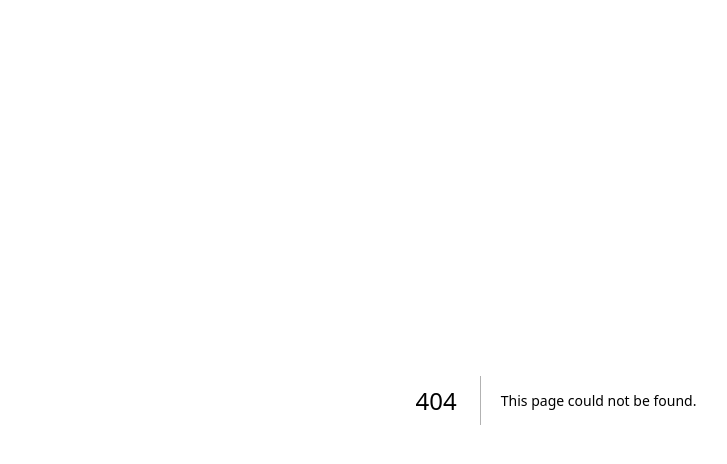
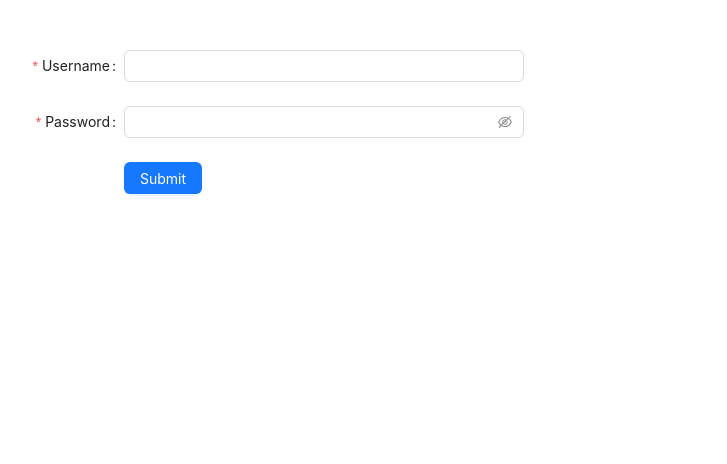
Before and after one commit to philevohoang991989/next-template, a Next.js app: page /login in a window 1280 px wide. Before the commit this address had no page. Shown: the top 464 px of the page, without its empty margins (84-811 px from the left). Built offline with nearby package versions, Linux system fonts and the light colour scheme.

Commit message:
init code

```diff
--- a/src/app/globals.css
+++ /dev/null
@@ -1,107 +0,0 @@
-:root {
-  --max-width: 1100px;
-  --border-radius: 12px;
-  --font-mono: ui-monospace, Menlo, Monaco, 'Cascadia Mono', 'Segoe UI Mono',
-    'Roboto Mono', 'Oxygen Mono', 'Ubuntu Monospace', 'Source Code Pro',
-    'Fira Mono', 'Droid Sans Mono', 'Courier New', monospace;
-
-  --foreground-rgb: 0, 0, 0;
-  --background-start-rgb: 214, 219, 220;
-  --background-end-rgb: 255, 255, 255;
-
-  --primary-glow: conic-gradient(
-    from 180deg at 50% 50%,
-    #16abff33 0deg,
-    #0885ff33 55deg,
-    #54d6ff33 120deg,
-    #0071ff33 160deg,
-    transparent 360deg
-  );
-  --secondary-glow: radial-gradient(
-    rgba(255, 255, 255, 1),
-    rgba(255, 255, 255, 0)
-  );
-
-  --tile-start-rgb: 239, 245, 249;
-  --tile-end-rgb: 228, 232, 233;
-  --tile-border: conic-gradient(
-    #00000080,
-    #00000040,
-    #00000030,
-    #00000020,
-    #00000010,
-    #00000010,
-    #00000080
-  );
-
-  --callout-rgb: 238, 240, 241;
-  --callout-border-rgb: 172, 175, 176;
-  --card-rgb: 180, 185, 188;
-  --card-border-rgb: 131, 134, 135;
-}
-
-@media (prefers-color-scheme: dark) {
-  :root {
-    --foreground-rgb: 255, 255, 255;
-    --background-start-rgb: 0, 0, 0;
-    --background-end-rgb: 0, 0, 0;
-
-    --primary-glow: radial-gradient(rgba(1, 65, 255, 0.4), rgba(1, 65, 255, 0));
-    --secondary-glow: linear-gradient(
-      to bottom right,
-      rgba(1, 65, 255, 0),
-      rgba(1, 65, 255, 0),
-      rgba(1, 65, 255, 0.3)
-    );
-
-    --tile-start-rgb: 2, 13, 46;
-    --tile-end-rgb: 2, 5, 19;
-    --tile-border: conic-gradient(
-      #ffffff80,
-      #ffffff40,
-      #ffffff30,
-      #ffffff20,
-      #ffffff10,
-      #ffffff10,
-      #ffffff80
-    );
-
-    --callout-rgb: 20, 20, 20;
-    --callout-border-rgb: 108, 108, 108;
-    --card-rgb: 100, 100, 100;
-    --card-border-rgb: 200, 200, 200;
-  }
-}
-
-* {
-  box-sizing: border-box;
-  padding: 0;
-  margin: 0;
-}
-
-html,
-body {
-  max-width: 100vw;
-  overflow-x: hidden;
-}
-
-body {
-  color: rgb(var(--foreground-rgb));
-  background: linear-gradient(
-      to bottom,
-      transparent,
-      rgb(var(--background-end-rgb))
-    )
-    rgb(var(--background-start-rgb));
-}
-
-a {
-  color: inherit;
-  text-decoration: none;
-}
-
-@media (prefers-color-scheme: dark) {
-  html {
-    color-scheme: dark;
-  }
-}
--- a/src/app/layout.tsx
+++ b/src/app/layout.tsx
@@ -1,6 +1,6 @@
 import type { Metadata } from 'next'
 import { Inter } from 'next/font/google'
-import './globals.css'
+import StyledComponentsRegistry from '@/lib/antd.registry'
 
 const inter = Inter({ subsets: ['latin'] })
 
@@ -16,7 +16,7 @@ export default function RootLayout({
 }) {
   return (
     <html lang="en">
-      <body className={inter.className}>{children}</body>
+      <body className={inter.className} suppressHydrationWarning={true}><StyledComponentsRegistry>{children}</StyledComponentsRegistry></body>
     </html>
   )
 }
--- /dev/null
+++ b/src/app/login/page.tsx
@@ -0,0 +1,54 @@
+'use client'
+import React from 'react';
+import { Button, Form, Input } from 'antd';
+
+const onFinish = (values: any) => {
+    console.log('Success:', values);
+};
+
+const onFinishFailed = (errorInfo: any) => {
+    console.log('Failed:', errorInfo);
+};
+
+type FieldType = {
+    username?: string;
+    password?: string;
+    remember?: string;
+};
+
+const LoginForm = () => (
+    <Form
+        name="basic"
+        labelCol={{ span: 8 }}
+        wrapperCol={{ span: 16 }}
+        style={{ maxWidth: 600, marginTop: "50px" }}
+        onFinish={onFinish}
+        onFinishFailed={onFinishFailed}
+        autoComplete="off"
+    >
+        <Form.Item<FieldType>
+            label="Username"
+            name="username"
+            rules={[{ required: true, message: 'Please input your username!' }]}
+        >
+            <Input />
+        </Form.Item>
+
+        <Form.Item<FieldType>
+            label="Password"
+            name="password"
+            rules={[{ required: true, message: 'Please input your password!' }]}
+        >
+            <Input.Password />
+        </Form.Item>
+
+
+        <Form.Item wrapperCol={{ offset: 8, span: 16 }}>
+            <Button type="primary" htmlType="submit">
+                Submit
+            </Button>
+        </Form.Item>
+    </Form>
+);
+
+export default LoginForm;
--- /dev/null
+++ b/src/lib/antd.registry.tsx
@@ -0,0 +1,51 @@
+'use client';
+
+import { useRef, useState } from 'react';
+import { useServerInsertedHTML } from 'next/navigation';
+import { createCache, extractStyle, StyleProvider } from '@ant-design/cssinjs';
+
+export default function StyledComponentsRegistry({ children }: React.PropsWithChildren) {
+    const [cache] = useState(() => createCache());
+
+    const isServerInserted = useRef(false);
+
+    useServerInsertedHTML(() => {
+        if (isServerInserted.current) {
+            // We would like to avoid duplicated css insertion
+            // But it seems to break the style when streaming
+            // return;
+        }
+        isServerInserted.current = true;
+        const attributes = htmlToAttributes(extractStyle(cache));
+        return <style {...attributes} />;
+    });
+
+    return (
+        <StyleProvider cache={cache} hashPriority='high'>
+            {children}
+        </StyleProvider>
+    );
+}
+
+const startTagRegex = /^<(.+?)>/;
+function htmlToAttributes(html: string) {
+    const rootTagContentMatch = startTagRegex.exec(html);
+
+    if (!rootTagContentMatch) {
+        throw new Error('htmlEjectAttributes: invalid html');
+    }
+    const [fullMatch, content] = rootTagContentMatch;
+    const htmlAttrsRegex = /\s(\w+)="(.+?)"/g;
+
+    let match;
+    const argPairs = [];
+    while ((match = htmlAttrsRegex.exec(content))) {
+        argPairs.push([match[1], match[2]]);
+    }
+    const [rootTag] = content.split(' ');
+
+    const __html = html.slice(fullMatch.length, html.lastIndexOf(`</${rootTag}>`));
+    return argPairs.reduce((acc, [name, value]) => ({ ...acc, [name]: value }), {
+        dangerouslySetInnerHTML: { __html },
+    });
+}
```
Also changed, not shown: package.json (+6 -4 lines), 1 other file (tests, documents, lock files or other folders).
